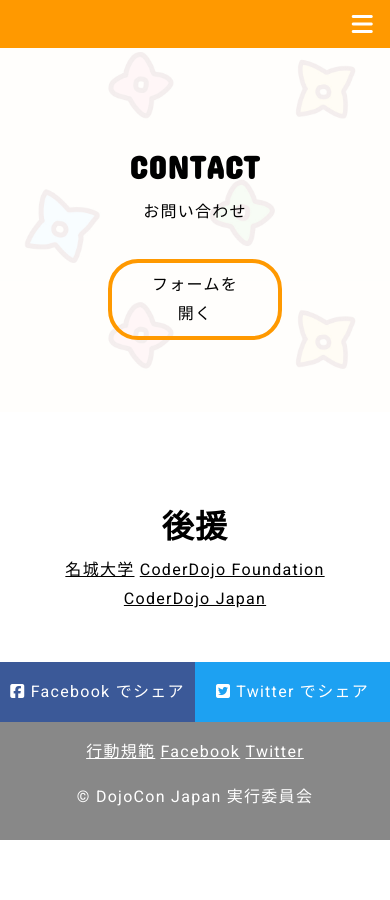
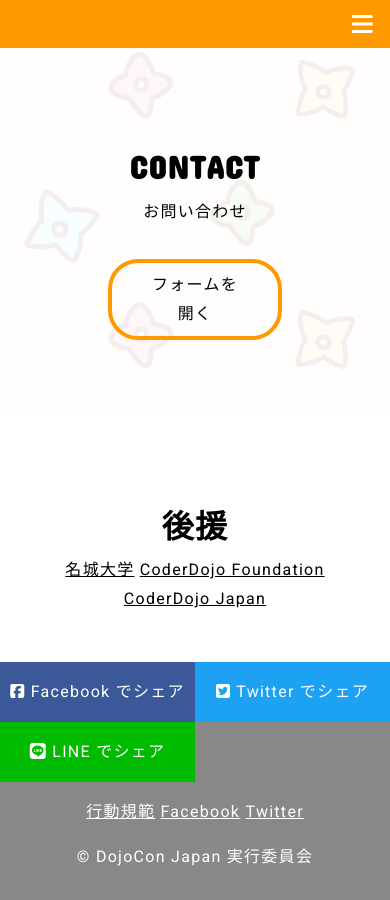
Before and after one commit to coderdojo-japan/dojocon2019.coderdojo.jp, a Jekyll site: the page built from index.md, in a window 390 px wide and 900 px high, scrolled down 6074 px. Built offline with Jekyll 4.4.1, drawn with Linux system fonts in a browser that asks for light colours; nearby versions of some CDN libraries; before the commit the page ends 6914 px from its top, so only the background shows below that.

Commit message:
Add LINE share button

```diff
--- a/_includes/footer.html
+++ b/_includes/footer.html
@@ -2,6 +2,7 @@
   <nav class="share">
     <a href="https://www.facebook.com/share.php?u={{site.url}}" target="_blank" class="share-facebook"><i class="fab fa-facebook-square"></i> Facebook でシェア</a>
     <a href="https://twitter.com/share?url={{site.url}}{{page.url}}&text={{site.title}}  {{page.title}}&hashtags=DojoConJP&via={{ site.twitter_username }}&related={{site.twitter_username}}" target="_blank" class="share-twitter"><i class="fab fa-twitter-square"></i> Twitter でシェア</a>
+    <a href="https://social-plugins.line.me/lineit/share?url={{site.url}}{{page.url}}" class="share-line"><i class="fab fa-line"></i> LINE でシェア</a>
   </nav>
   <nav class="footer-menu">
     <ul class="footer-menu-list">
--- a/_sass/_variables.scss
+++ b/_sass/_variables.scss
@@ -4,3 +4,4 @@ $light-gray: #f5f5f5;
 
 $facebook-color: #3B5998;
 $twitter-color: #1DA1F2;
+$line-color: #00bb00;
--- a/css/main.scss
+++ b/css/main.scss
@@ -279,7 +279,6 @@ h2{
 
 .share{
   a{
-    display: block;
     float: left;
     line-height: 60px;
     height: 60px;
@@ -294,9 +293,20 @@ h2{
 }
 .share-facebook{
   background-color: $facebook-color;
+  display: block;
 }
 .share-twitter{
   background-color: $twitter-color;
+  display: block;
+}
+.share-line{
+  background-color: $line-color;
+  display: none;
+}
+@media screen and (max-width: 800px){
+  .share-line{
+    display: block;
+  }
 }
 
 .speaker-description{
```
